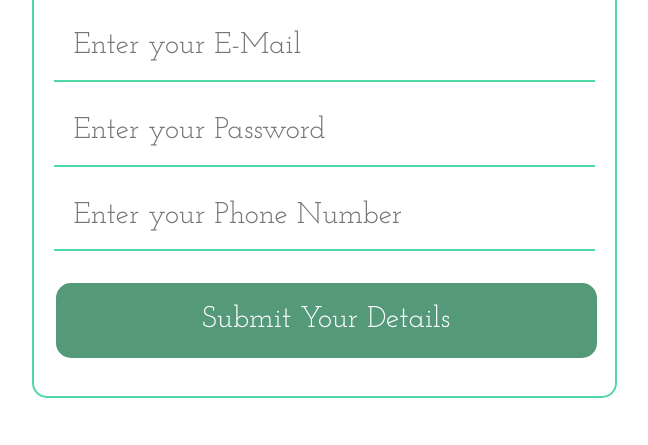
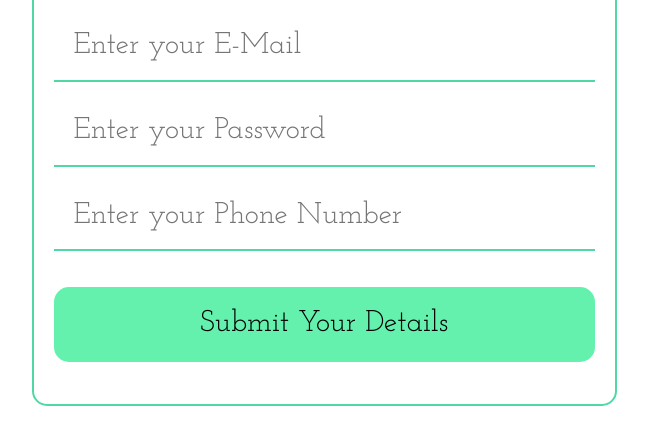
Before and after one commit to B0n-Echo/Node_SignUp, a plain HTML site: page public/index.html in a window 1280 px wide. In both pictures the pointer is over the input "Submit Your Details". Shown: the part 247-692 px from the top of the page, without its empty margins (316-964 px from the left). Drawn offline with nearby package versions, Linux system fonts and the light colour scheme.

Commit message:
changes to css for signup form

```diff
--- a/public/style.css
+++ b/public/style.css
@@ -25,13 +25,13 @@ input {
 
 input[type=submit] {
     font-family: 'Josefin Slab', serif;
-    width: 100%;
+    width: 70%;
     background-color: #549978;
     border: none;
     color: white;
     padding: 16px 32px;
     text-decoration: none;
-    margin: 4px 2px;
+    margin: 4px 70px;
     cursor: pointer;
     border-radius: 15px;
 }
@@ -56,12 +56,12 @@ input:hover {
 input[type=submit]:hover {
     font-family: 'Josefin Slab', serif;
     width: 100%;
-    background-color: #549978;
+    background-color: #64f1ad;
     border: none;
-    color: white;
+    color: black;
     padding: 16px 32px;
     text-decoration: none;
-    margin: 4px 2px;
+    /* margin: 4px 2px; */
     cursor: pointer;
     border-radius: 15px;
 }
```
Also changed, not shown: public/index.html (+0 -1 lines).
